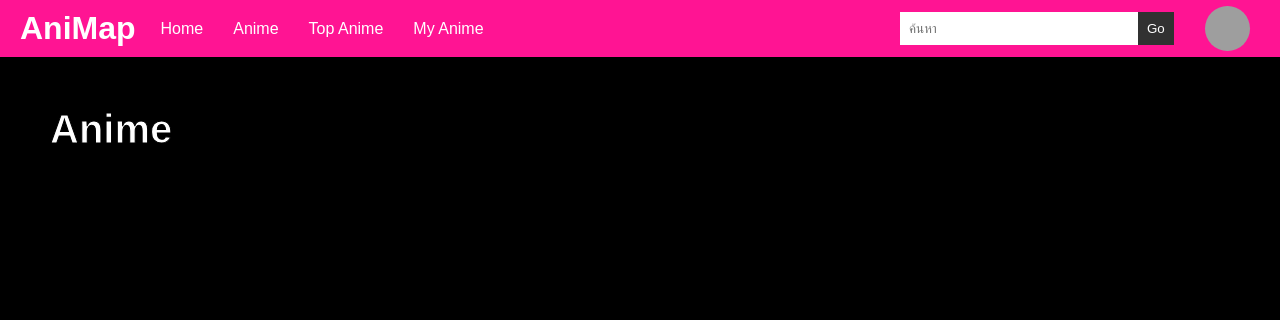
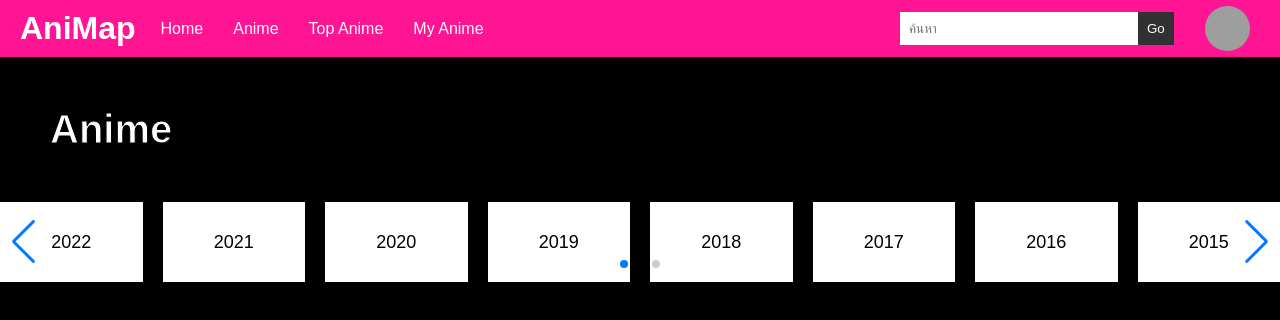
Before and after one commit to ChanwitJampa/Project_Animp, a React (Create React App) app in the folder client/: page /allanime in a window 1280 px wide. Shown: the top 320 px of the page. Built offline with nearby package versions, Linux system fonts and the light colour scheme; grey boxes are pictures that could not be loaded.

Commit message:
update-swiper

```diff
--- a/client/package.json
+++ b/client/package.json
@@ -15,6 +15,7 @@
     "react-select": "^5.4.0",
     "react-styled-carousel": "^0.5.1",
     "sass": "^1.54.5",
+    "swiper": "^8.3.2",
     "web-vitals": "^2.1.4"
   },
   "scripts": {
--- a/client/src/pages/SeasonalAnimePage/index.js
+++ b/client/src/pages/SeasonalAnimePage/index.js
@@ -1,6 +1,11 @@
 import './index.scss'
-import React from "react";
-
+import React, { useRef, useState } from "react";
+// Import Swiper React components
+import { Swiper, SwiperSlide } from "swiper/react";
+import { Pagination, Navigation } from "swiper";
+import "swiper/css";
+import "swiper/css/pagination";
+import "swiper/css/navigation";
 const SeasonnalAnimePage=()=>{
     const seasonOptions = [
         { value: 'Winter', label: 'Winter' },
@@ -33,6 +38,26 @@ const SeasonnalAnimePage=()=>{
             <div className='wallpaper-text'>
                 <h1>Anime</h1>
             </div>
+            <div className='select-season-bar'>
+              <Swiper
+              slidesPerView={8}
+              spaceBetween={20}
+              slidesPerGroup={8}
+              loop={true}
+              loopFillGroupWithBlank={true}
+              pagination={{
+                clickable: true,
+              }}
+              navigation={true}
+              modules={[Pagination, Navigation]}
+              className="mySwiper"
+              >
+                {yearOptions.map((item)=>
+                  <SwiperSlide>{item.label}</SwiperSlide>
+                )}
+            </Swiper>
+            </div>
+
         </div>
     )
 }
--- a/client/src/pages/SeasonalAnimePage/index.scss
+++ b/client/src/pages/SeasonalAnimePage/index.scss
@@ -19,3 +19,34 @@ $colorDarkPink:#371037;
     height: 80px;
     //background-color:$colorDarkPink ;
 }
+.swiper {
+  width: 100%;
+  height: 100%;
+}
+
+.swiper-slide {
+  text-align: center;
+  font-size: 18px;
+  background: #fff;
+
+  /* Center slide text vertically */
+  display: -webkit-box;
+  display: -ms-flexbox;
+  display: -webkit-flex;
+  display: flex;
+  -webkit-box-pack: center;
+  -ms-flex-pack: center;
+  -webkit-justify-content: center;
+  justify-content: center;
+  -webkit-box-align: center;
+  -ms-flex-align: center;
+  -webkit-align-items: center;
+  align-items: center;
+}
+
+.swiper-slide img {
+  display: block;
+  width: 100%;
+  height: 100%;
+  object-fit: cover;
+}
```
Also changed, not shown: 1 other file (tests, documents, lock files or other folders).
